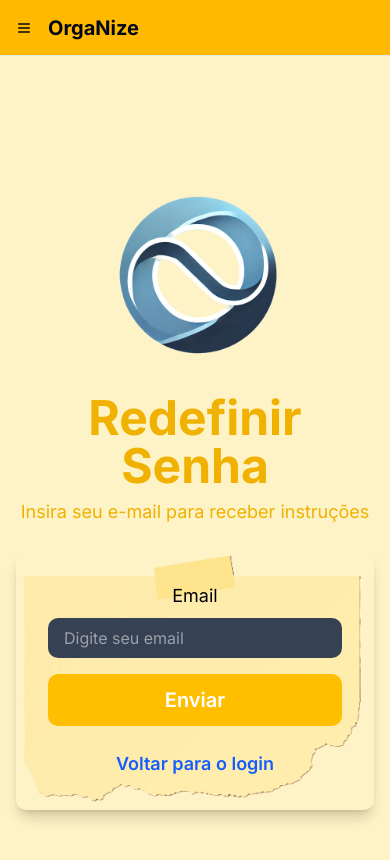
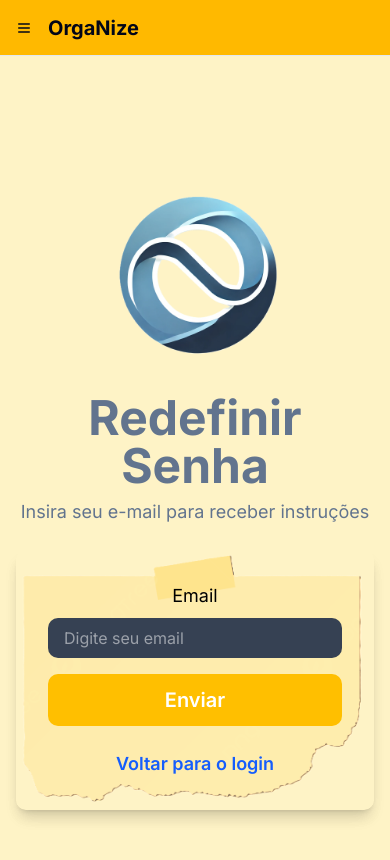
Before and after one commit to GuilhermeBritoFS1/Organize_deploy, a Next.js app in the folder organize/: page /updatePassword in a window 390 px wide. Shown: the top 860 px of the page. Built offline with nearby package versions, Linux system fonts and the light colour scheme.

Commit message:
Criação da interface Mobile da aplicação Part.2

```diff
--- a/organize/src/app/updatePassword/page.js
+++ b/organize/src/app/updatePassword/page.js
@@ -47,10 +47,10 @@ export default function ResetPassword() {
         } flex flex-col items-center justify-center text-center`}
       >
         <img src="/logo.png" alt="Logo" className="mb-4 w-50 h-auto" />
-        <h1 className="text-5xl font-bold mb-2 text-yellow-500">
+        <h1 className="text-5xl font-bold mb-2  text-slate-500">
           Redefinir Senha
         </h1>
-        <p className="text-lg mb-6 text-yellow-500">
+        <p className="text-lg mb-6  text-slate-500">
           Insira seu e-mail para receber instruções
         </p>
 
```
